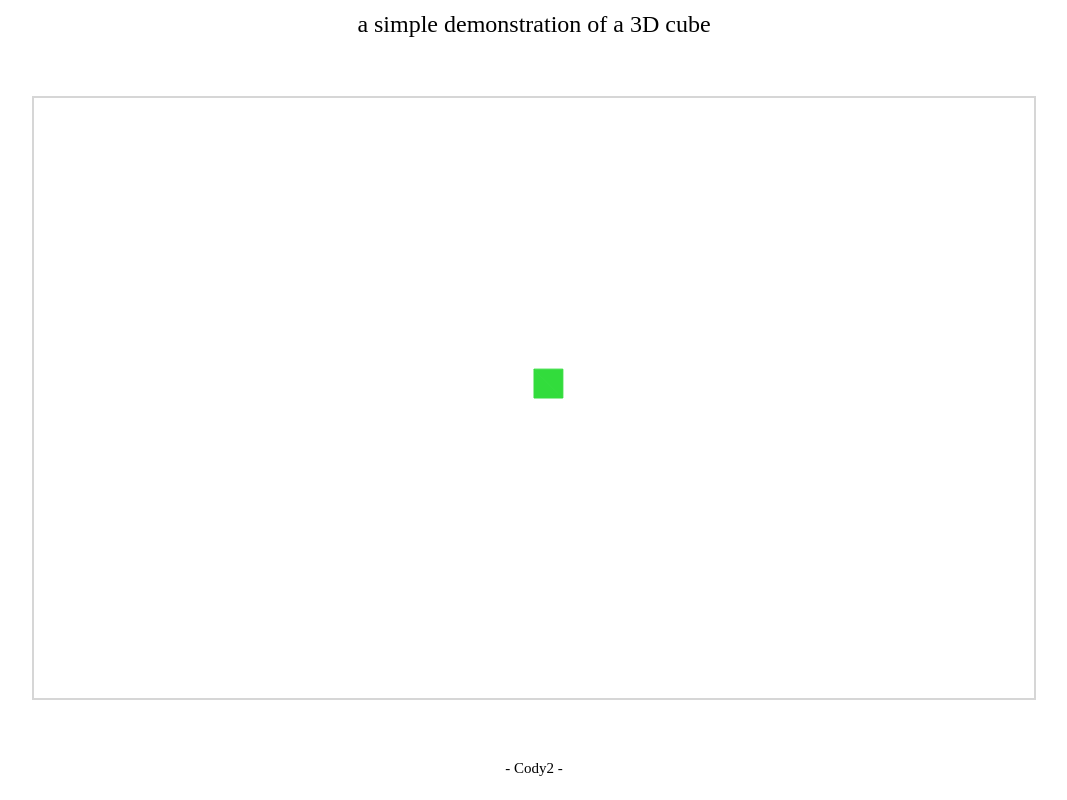
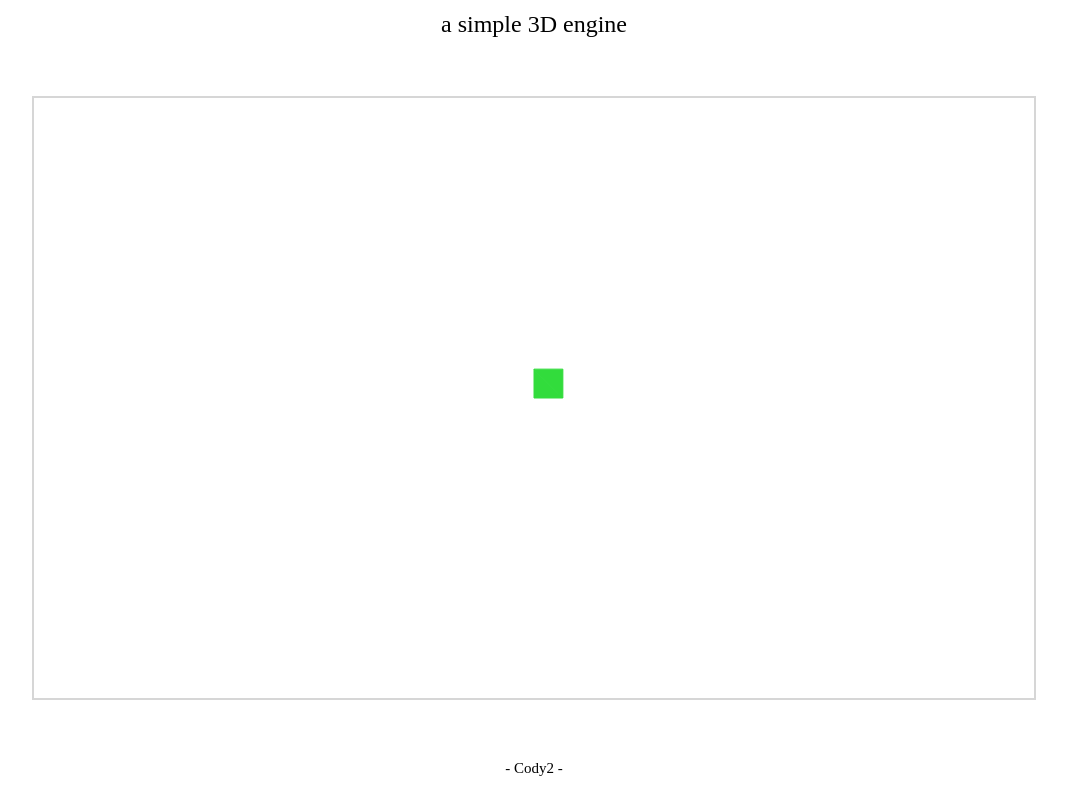
Before and after one commit to Cody40/3D_repo2, a plain HTML site: page index.html in a window 1280 px wide. Shown: the whole page, without its empty margins (106-1173 px from the left). Drawn offline with Linux system fonts and the light colour scheme.

Commit message:
Update index.html

```diff
--- a/index.html
+++ b/index.html
@@ -9,7 +9,7 @@
     <div id = "canvas-container">
         <canvas id="myCanvas" width="1000" height="600">browser doesn't support canvas</canvas>
     </div>
-    <div class="text-up">a simple demonstration of a 3D cube</div>
+    <div class="text-up">a simple 3D engine</div>
     <div class="text-down">- Cody2 -</div>
     <script src="./3D.js"></script>
     <link rel="stylesheet" href="style.css">
```
